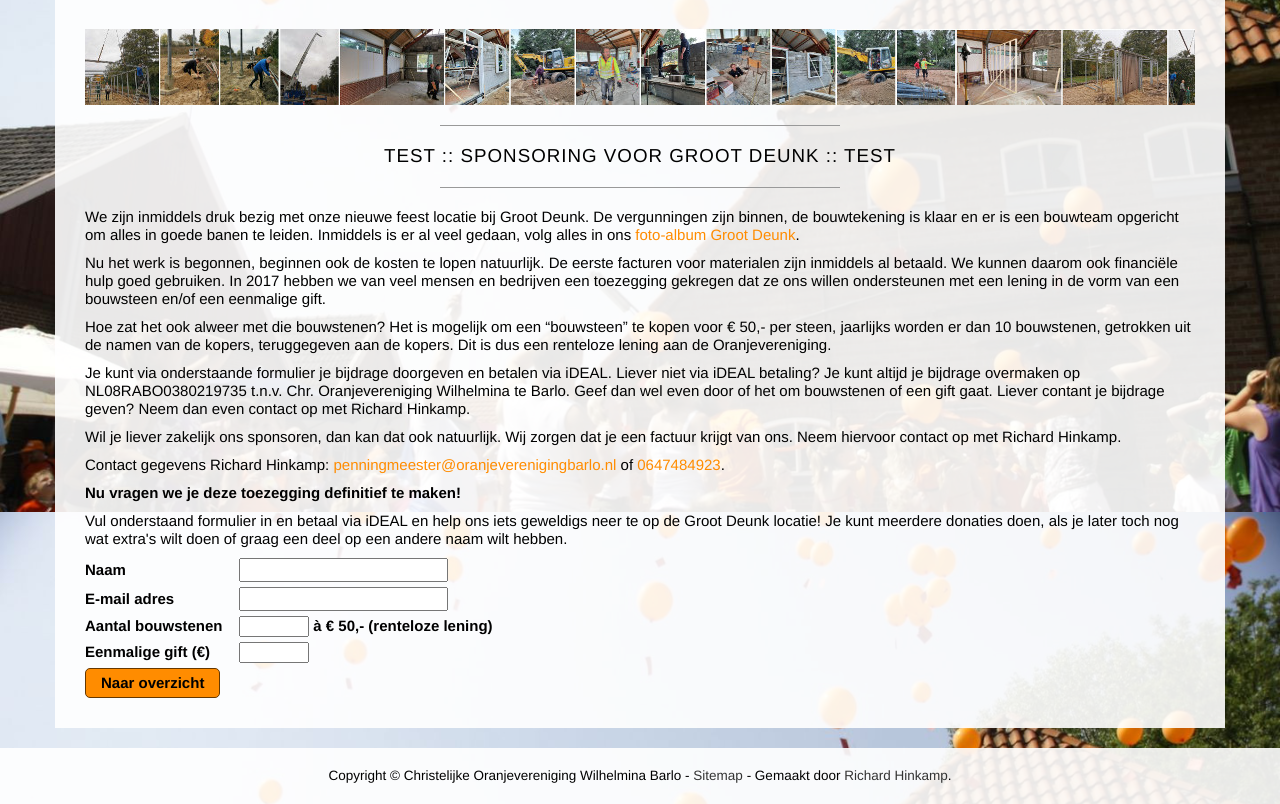
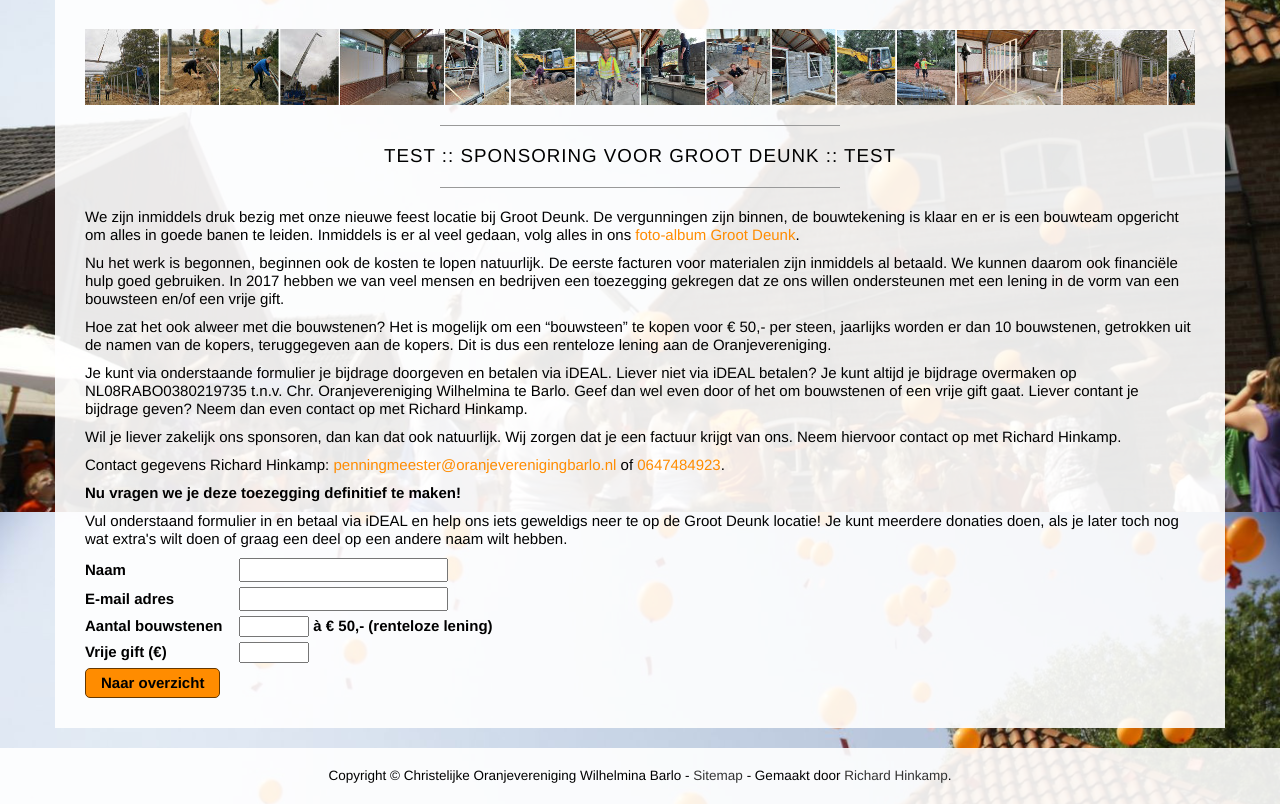
Before and after one commit to richardhinkamp/oranjevereniging-barlo-website, a PHP site: template template/sponsor.twig in a window 1280 px wide. Shown: the part 288-1092 px from the top of the page. Run offline with PHP 8.4, Linux system fonts and the light colour scheme; the template is opened without the code that fills it, so the values that code supplies are empty; some libraries are stand-ins or nearby versions.

Commit message:
Text tweaks

```diff
--- a/template/sponsor-overzicht.twig
+++ b/template/sponsor-overzicht.twig
@@ -20,7 +20,7 @@
                     <dd>{{ email }}</dd>
                     <dt>Aantal bouwstenen</dt>
                     <dd>{{ bouwstenen }} à € 50,- (renteloze lening)</dd>
-                    <dt>Gift</dt>
+                    <dt>Vrije gift</dt>
                     <dd>€&nbsp;{{ gift }},-</dd>
                     <dt>Totaal</dt>
                     <dd>€&nbsp;{{ amount }},-</dd>
--- a/template/sponsor.twig
+++ b/template/sponsor.twig
@@ -13,20 +13,20 @@
             </div>
             <div class="col-lg-12">
                 <p>We zijn inmiddels druk bezig met onze nieuwe feest locatie bij Groot Deunk. De vergunningen zijn binnen, de bouwtekening is klaar en er is een bouwteam opgericht om alles in goede banen te leiden. Inmiddels is er al veel gedaan, volg alles in ons <a href="https://photos.app.goo.gl/q8NCa3TMSuBRQsbX9" target="_top">foto-album Groot Deunk</a>.</p>
-                <p>Nu het werk is begonnen, beginnen ook de kosten te lopen natuurlijk. De eerste facturen voor materialen zijn inmiddels al betaald. We kunnen daarom ook financiële hulp goed gebruiken. In 2017 hebben we van veel mensen en bedrijven een toezegging gekregen dat ze ons willen ondersteunen met een lening in de vorm van een bouwsteen en/of een eenmalige gift.</p>
+                <p>Nu het werk is begonnen, beginnen ook de kosten te lopen natuurlijk. De eerste facturen voor materialen zijn inmiddels al betaald. We kunnen daarom ook financiële hulp goed gebruiken. In 2017 hebben we van veel mensen en bedrijven een toezegging gekregen dat ze ons willen ondersteunen met een lening in de vorm van een bouwsteen en/of een vrije gift.</p>
                 <p>Hoe zat het ook alweer met die bouwstenen? Het is mogelijk om een “bouwsteen” te kopen voor € 50,- per steen, jaarlijks worden er dan 10 bouwstenen, getrokken uit de namen van de kopers, teruggegeven aan de kopers. Dit is dus een renteloze lening aan de Oranjevereniging.</p>
-                <p>Je kunt via onderstaande formulier je bijdrage doorgeven en betalen via iDEAL. Liever niet via iDEAL betaling? Je kunt altijd je bijdrage overmaken op NL08RABO0380219735 t.n.v. Chr. Oranjevereniging Wilhelmina te Barlo. Geef dan wel even door of het om bouwstenen of een gift gaat. Liever contant je bijdrage geven? Neem dan even contact op met Richard Hinkamp.</p>
+                <p>Je kunt via onderstaande formulier je bijdrage doorgeven en betalen via iDEAL. Liever niet via iDEAL betalen? Je kunt altijd je bijdrage overmaken op NL08RABO0380219735 t.n.v. Chr. Oranjevereniging Wilhelmina te Barlo. Geef dan wel even door of het om bouwstenen of een vrije gift gaat. Liever contant je bijdrage geven? Neem dan even contact op met Richard Hinkamp.</p>
                 <p>Wil je liever zakelijk ons sponsoren, dan kan dat ook natuurlijk. Wij zorgen dat je een factuur krijgt van ons. Neem hiervoor contact op met Richard Hinkamp.</p>
                 <p>Contact gegevens Richard Hinkamp: <a href="mailto:penningmeester@oranjeverenigingbarlo.nl">penningmeester@oranjeverenigingbarlo.nl</a> of <a href="tel:+31647484923">0647484923</a>.</p>
                 <p style="font-weight: bold">Nu vragen we je deze toezegging definitief te maken!</p>
                 <p>Vul onderstaand formulier in en betaal via iDEAL en help ons iets geweldigs neer te op de Groot Deunk locatie! Je kunt meerdere donaties doen, als je later toch nog wat extra's wilt doen of graag een deel op een andere naam wilt hebben.</p>
 
                 {% if error %}
-                    <p class="error">Het formulier is niet correct ingevuld. Vul een naam en e-mail adres in en kies voor bouwstenen en/of een gift.</p>
+                    <p class="error">Het formulier is niet correct ingevuld. Vul een naam en e-mail adres in en kies voor bouwstenen en/of een vrije gift.</p>
                 {% endif %}
 
                 {% if with_data %}
-                    <p>We hebben de aantallen uit jouw intentieverklaring uit 2017 alvast ingevuld. Je kunt dit natuurlijk altijd nog aanpassen, de situatie anno 2020 is wel iets anders dan 3 jaar geleden en dat snappen we heel goed.</p>
+                    <p>We hebben de aantallen uit jouw intentieverklaring uit 2017 alvast ingevuld. Je kunt dit natuurlijk altijd nog aanpassen.</p>
                 {% endif %}
 
                 <form class="sponsor" action="/bouwstenen" method="POST">
@@ -45,7 +45,7 @@
                         à € 50,- (renteloze lening)
                     </label>
                     <label>
-                        <span class="text">Eenmalige gift (€)</span>
+                        <span class="text">Vrije gift (€)</span>
                         <input name="gift" type="number" class="small" value="{{ gift }}">
                     </label>
                     <input type="submit" value="Naar overzicht">
```
